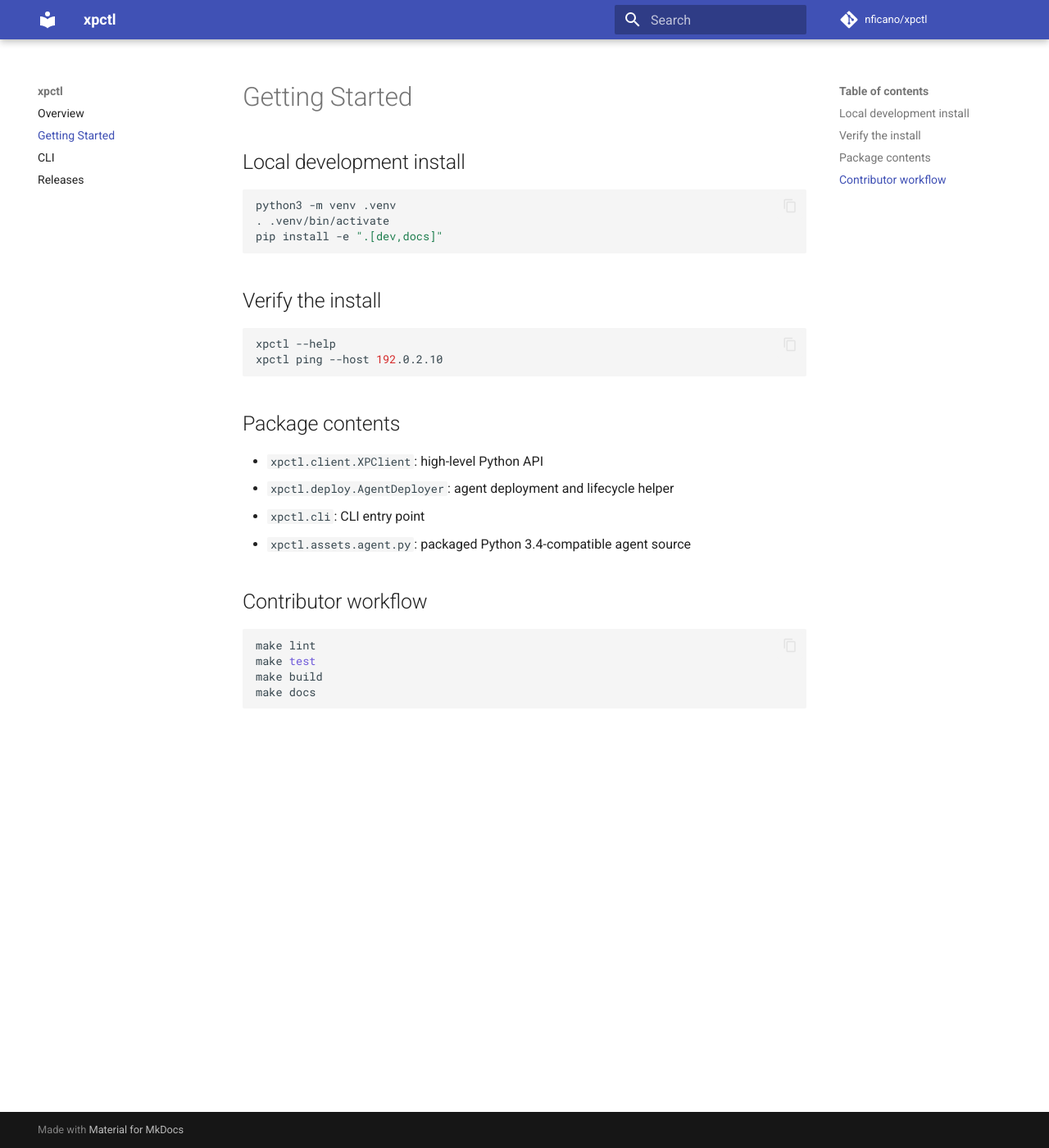
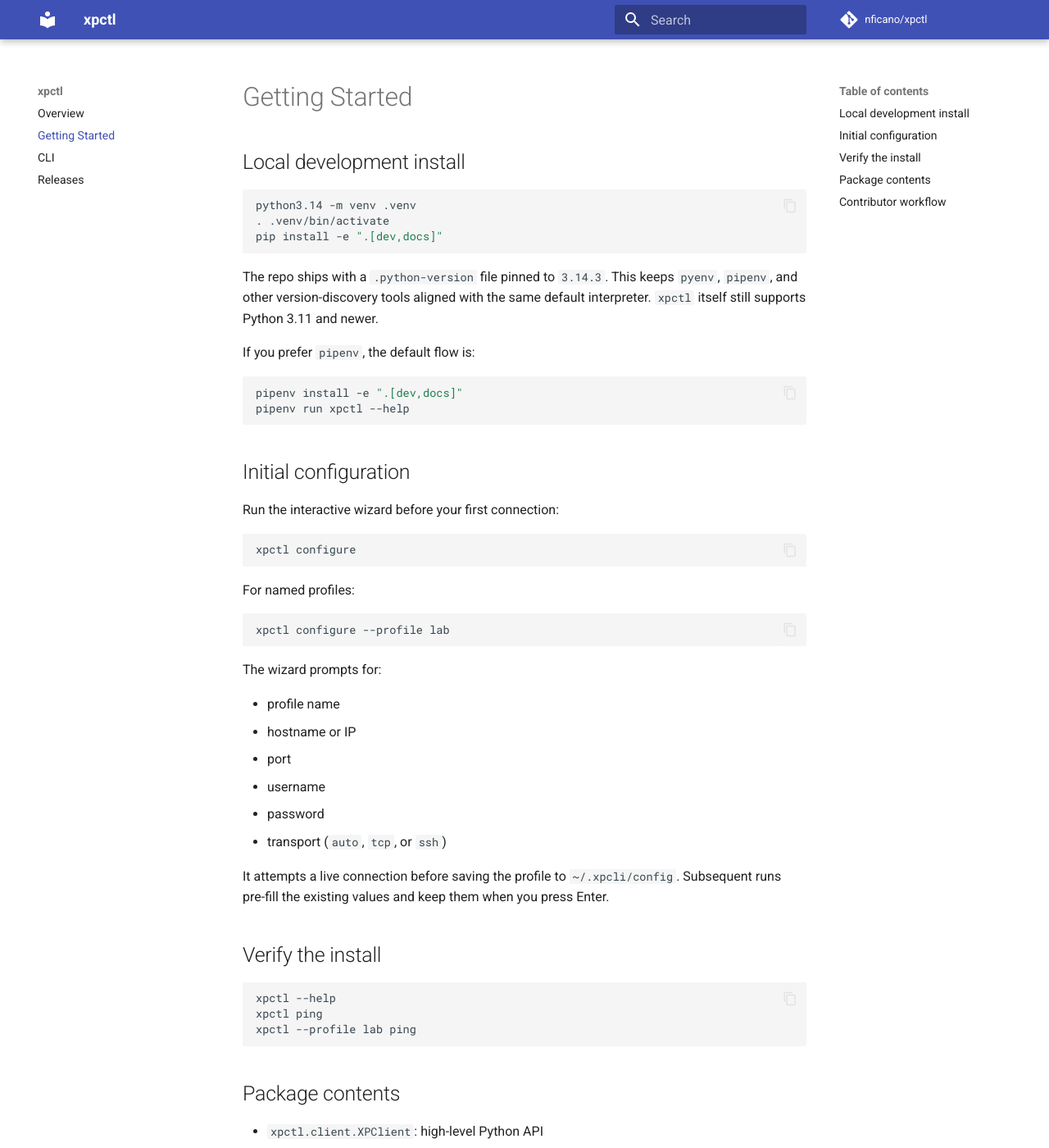
Before and after one commit to nficano/xpctl, an MkDocs documentation site: the page built from docs/getting-started.md, in a window 1280 px wide and 1400 px high. Shown: the whole window at 82% size. Built offline with MkDocs 1.6.1 and Material for MkDocs 9.7.7, drawn with Linux system fonts in a browser that asks for light colours; comment, search, counter and statistics services are not loaded.

Commit message:
Document configure profiles and pin local Python

````diff
--- a/docs/getting-started.md
+++ b/docs/getting-started.md
@@ -3,16 +3,54 @@
 ## Local development install
 
 ```bash
-python3 -m venv .venv
+python3.14 -m venv .venv
 . .venv/bin/activate
 pip install -e ".[dev,docs]"
 ```
+
+The repo ships with a `.python-version` file pinned to `3.14.3`. This keeps
+`pyenv`, `pipenv`, and other version-discovery tools aligned with the same
+default interpreter. `xpctl` itself still supports Python 3.11 and newer.
+
+If you prefer `pipenv`, the default flow is:
+
+```bash
+pipenv install -e ".[dev,docs]"
+pipenv run xpctl --help
+```
+
+## Initial configuration
+
+Run the interactive wizard before your first connection:
+
+```bash
+xpctl configure
+```
+
+For named profiles:
+
+```bash
+xpctl configure --profile lab
+```
+
+The wizard prompts for:
+
+- profile name
+- hostname or IP
+- port
+- username
+- password
+- transport (`auto`, `tcp`, or `ssh`)
+
+It attempts a live connection before saving the profile to `~/.xpcli/config`.
+Subsequent runs pre-fill the existing values and keep them when you press Enter.
 
 ## Verify the install
 
 ```bash
 xpctl --help
-xpctl ping --host 192.0.2.10
+xpctl ping
+xpctl --profile lab ping
 ```
 
 ## Package contents
````
Also changed, not shown: README.md (+15 -4 lines), docs/cli.md (+32 -0 lines), docs/index.md (+1 -0 lines), 3 other files.
